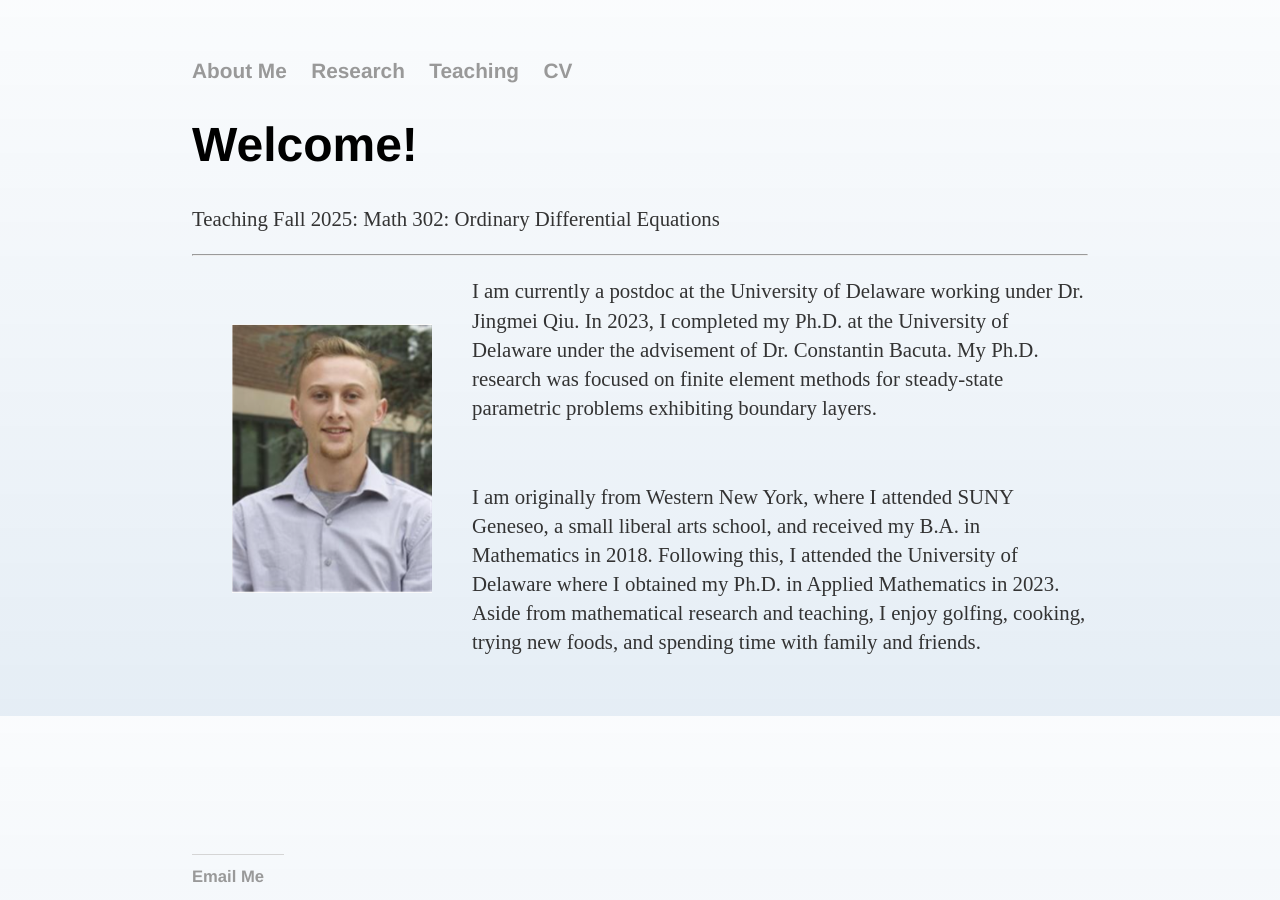
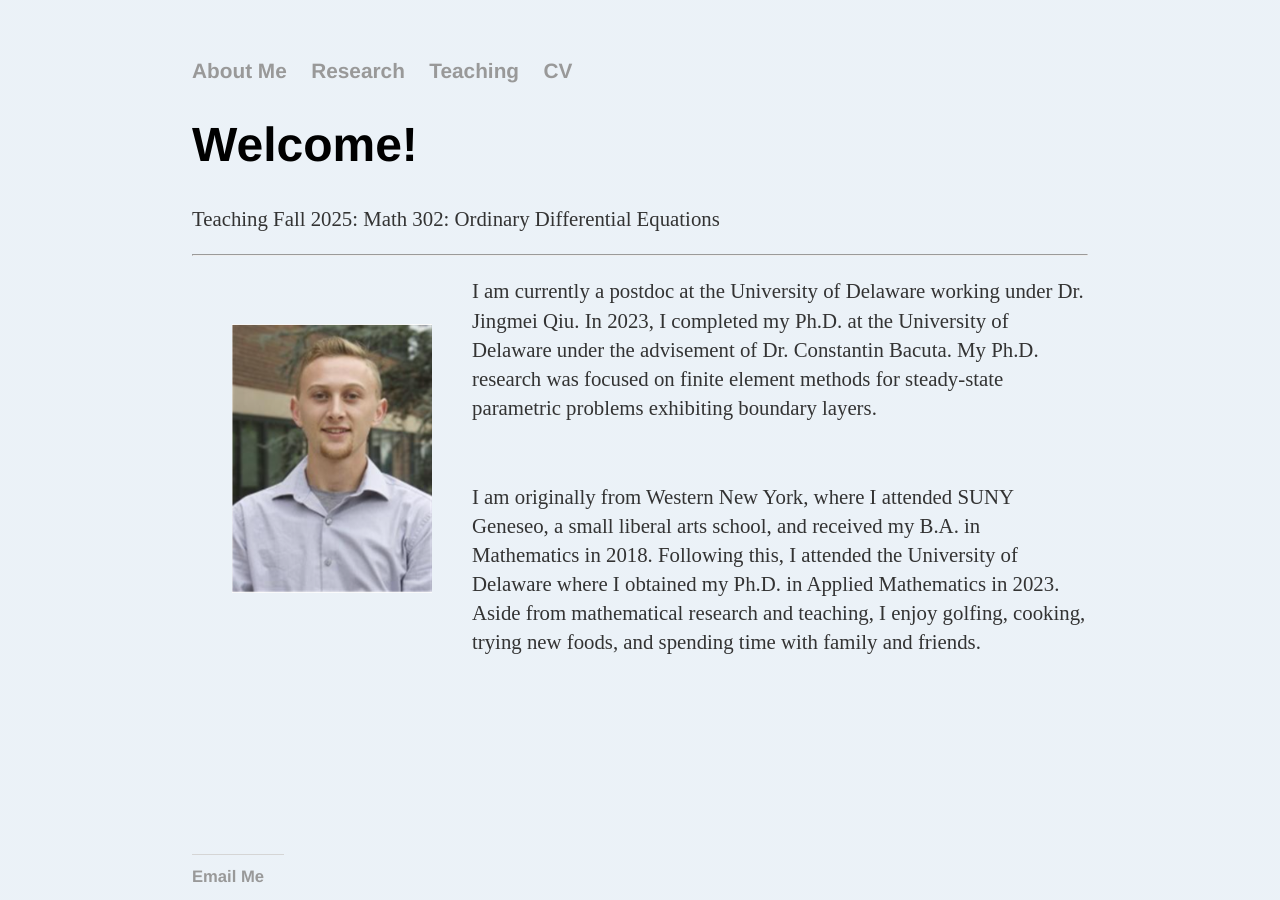
Before and after one commit to dhayes95/dhayes95.github.io, a Jekyll site: the page built from index.html, in a window 1280 px wide. Built offline with Jekyll 4.4.1, drawn with Linux system fonts in a browser that asks for light colours.

Commit message:
Update main.css

```diff
--- a/css/main.css
+++ b/css/main.css
@@ -1,7 +1,7 @@
 body {
     margin: 60px auto;
     width: 70%;
-    background-image: linear-gradient(to bottom, rgba(0,83,159,0.02), rgba(0,83,159,0.1));
+    background-image: linear-gradient(to bottom, rgba(0,83,159,0.08), rgba(0,83,159,0.08));
 }
 
 a { text-decoration: none; color: #999; }
```
